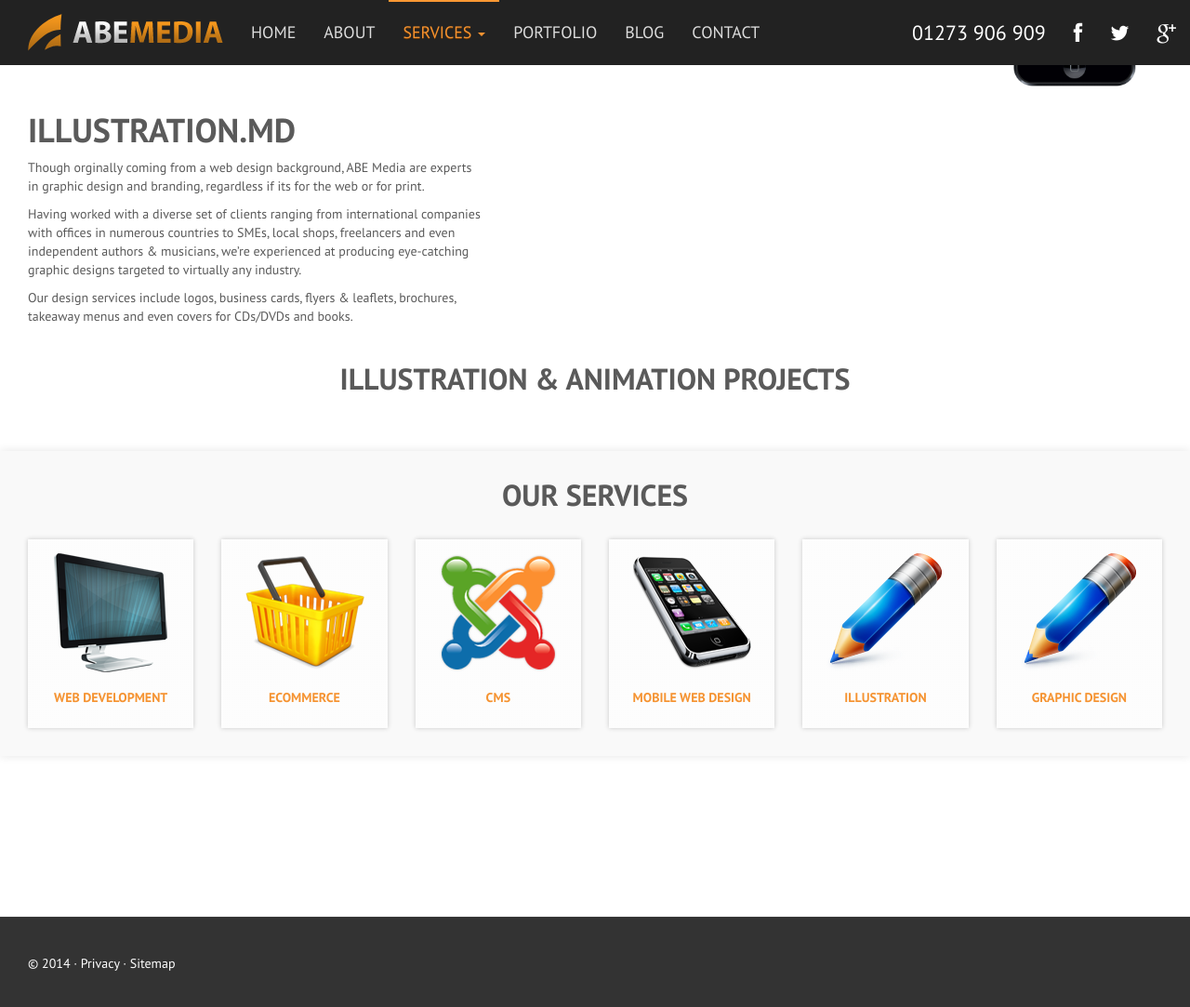
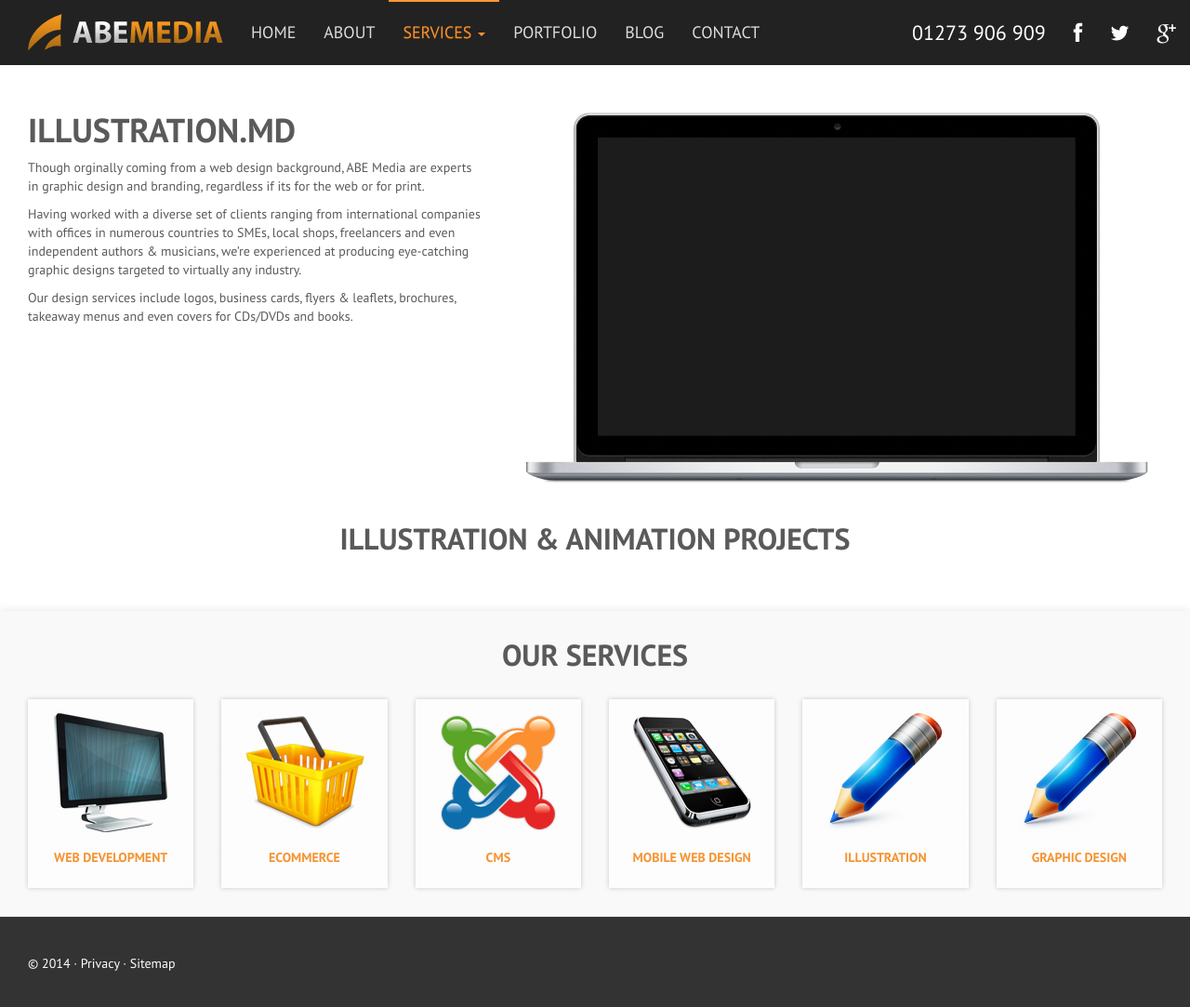
Before and after one commit to abemedia/abemedia.github.io, a Jekyll site: the page built from illustration.md, in a window 1280 px wide and 1086 px high. Shown: the top 1083 px of the window at 93% size. Built offline with Jekyll 4.4.1, drawn with Linux system fonts in a browser that asks for light colours; nearby versions of some CDN libraries; some web fonts are replaced.

Commit message:
'Update'

```diff
--- a/_layouts/service.html
+++ b/_layouts/service.html
@@ -10,16 +10,10 @@ top:
       <article class="inner">{{ content }}</article>
     </div>
     <div class="col-md-7">
-      <div class="preview-phone">
-        <div class="device-mockup iphone5 preview">
-          <div class="device">
-            <div class="screen">
-              <div class="preview-img">
-                <img src="{{%20item.xs%20}}" alt="" draggable="false" unselectable="on" />
-              </div>
-            </div>
-          </div>
-        </div>
+	  <div class="device-mockup macbook preview">
+	    <div class="device">
+		  <div class="screen"></div>
+		</div>
       </div>
     </div>
   </div>
```
